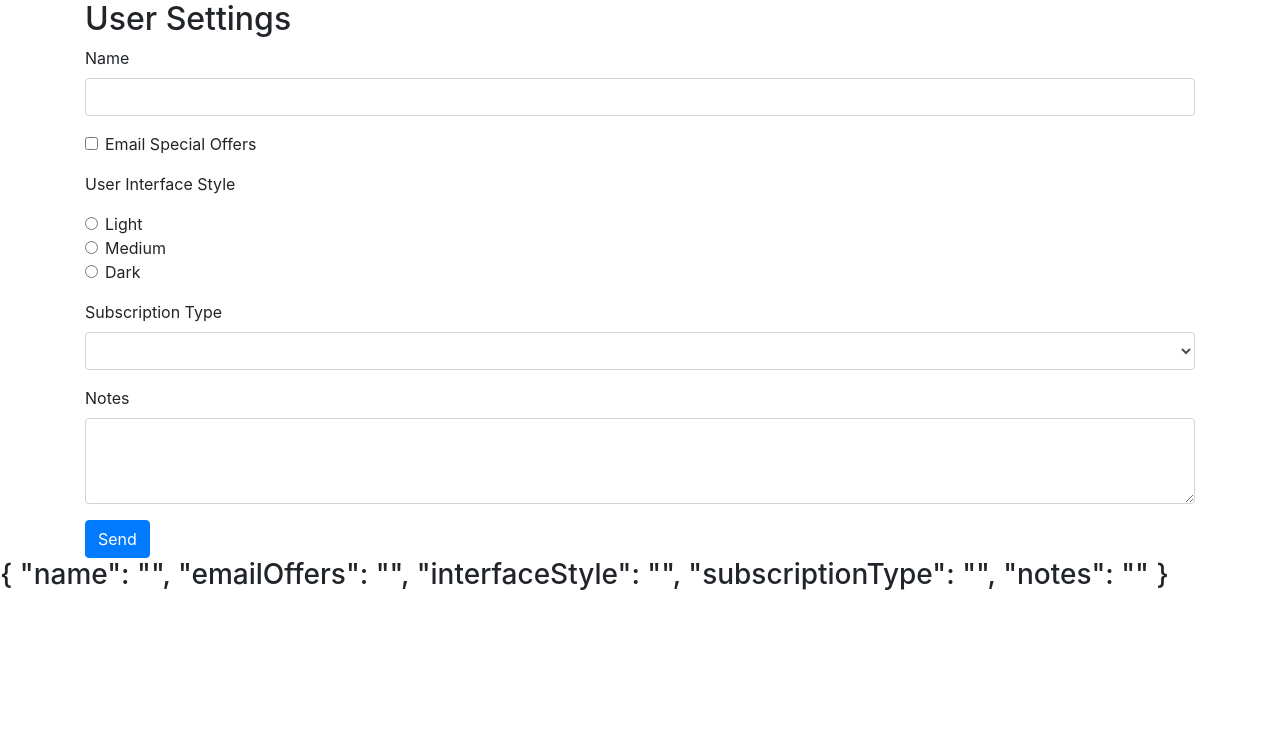
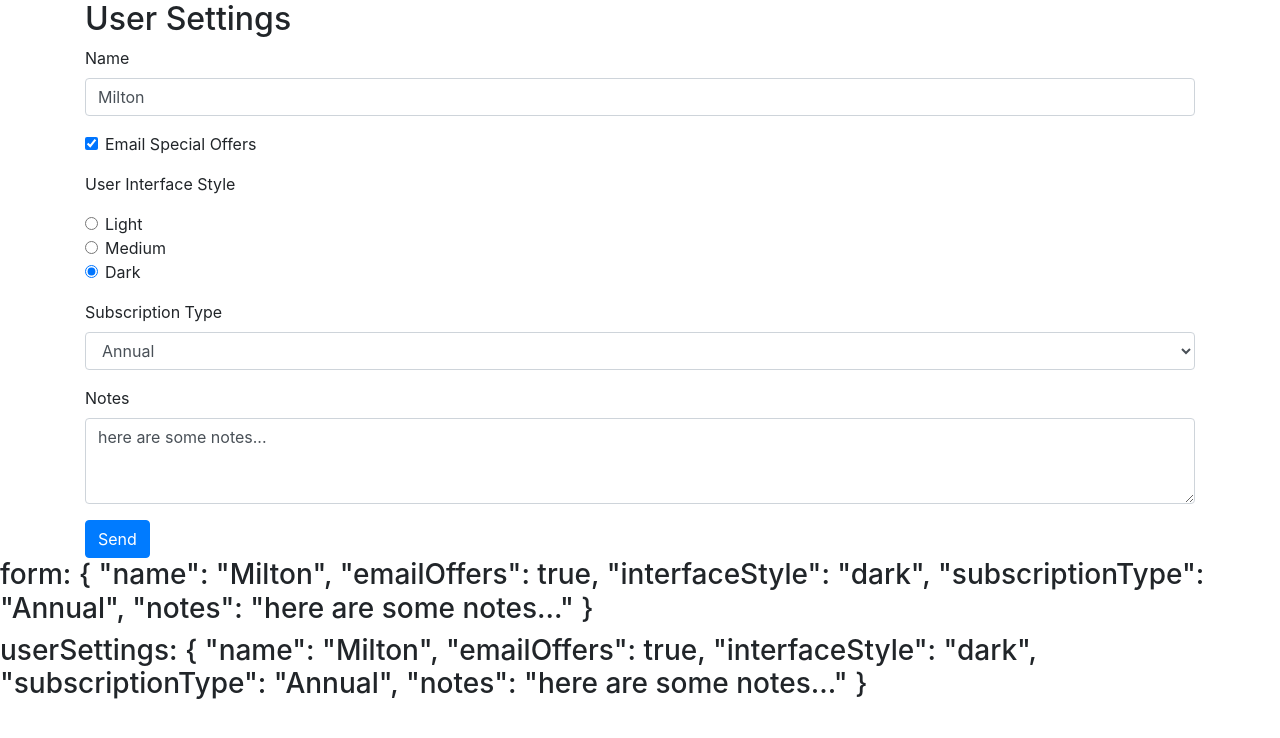
Before and after one commit to Annie-Huang/Angular-Forms, an Angular app: page / in a window 1280 px wide. Shown: the top 738 px of the page. Built offline with nearby package versions, Linux system fonts and the light colour scheme.

Commit message:
Add two way binding to the form fields.

```diff
--- a/src/app/user-settings-form/user-settings-form.component.html
+++ b/src/app/user-settings-form/user-settings-form.component.html
@@ -3,11 +3,13 @@
   <form #form="ngForm">
     <div class="form-group">
       <label for="name">Name</label>
-      <input id="name" name="name" class="form-control" ngModel>
+<!--      <input id="name" name="name" class="form-control" ngModel>-->
+      <!-- two way binding so the intial value to get into the form as well -->
+      <input id="name" name="name" class="form-control" [(ngModel)]="userSettings.name">
     </div>
 
     <div class="form-check form-group">
-      <input class="form-check-input" type="checkbox" value="" id="emailOffers" name="emailOffers" ngModel>
+      <input class="form-check-input" type="checkbox" value="" id="emailOffers" name="emailOffers" [(ngModel)]="userSettings.emailOffers">
       <label class="form-check-label" for="emailOffers">
         Email Special Offers
       </label>
@@ -16,19 +18,19 @@
     <p>User Interface Style</p>
     <div class="form-group">
       <div class="form-check">
-        <input class="form-check-input" type="radio" name="interfaceStyle" id="lightInterface" value="light" checked ngModel>
+        <input class="form-check-input" type="radio" name="interfaceStyle" id="lightInterface" value="light" checked [(ngModel)]="userSettings.interfaceStyle">
         <label class="form-check-label" for="lightInterface">
           Light
         </label>
       </div>
       <div class="form-check">
-        <input class="form-check-input" type="radio" name="interfaceStyle" id="mediumInterface" value="medium" ngModel>
+        <input class="form-check-input" type="radio" name="interfaceStyle" id="mediumInterface" value="medium" [(ngModel)]="userSettings.interfaceStyle">
         <label class="form-check-label" for="mediumInterface">
           Medium
         </label>
       </div>
       <div class="form-check disabled">
-        <input class="form-check-input" type="radio" name="interfaceStyle" id="darkInterface" value="dark" ngModel>
+        <input class="form-check-input" type="radio" name="interfaceStyle" id="darkInterface" value="dark" [(ngModel)]="userSettings.interfaceStyle">
         <label class="form-check-label" for="darkInterface">
           Dark
         </label>
@@ -37,7 +39,7 @@
 
     <div class="form-group">
       <label for="subscriptionType">Subscription Type</label>
-      <select class="form-control" id="subscriptionType" name="subscriptionType" ngModel>
+      <select class="form-control" id="subscriptionType" name="subscriptionType" [(ngModel)]="userSettings.subscriptionType">
         <option>Monthly</option>
         <option>Annual</option>
         <option>Lifetime</option>
@@ -46,11 +48,12 @@
 
     <div class="form-group">
       <label for="notes">Notes</label>
-      <textarea class="form-control" id="notes" name="notes" rows="3" ngModel></textarea>
+      <textarea class="form-control" id="notes" name="notes" rows="3" [(ngModel)]="userSettings.notes"></textarea>
     </div>
 
     <button class="btn btn-primary">Send</button>
   </form>
 </div>
 
-<h3>{{form.value | json}}</h3>
+<h3>form: {{form.value | json}}</h3>
+<h3>userSettings: {{userSettings | json}}</h3>
```
